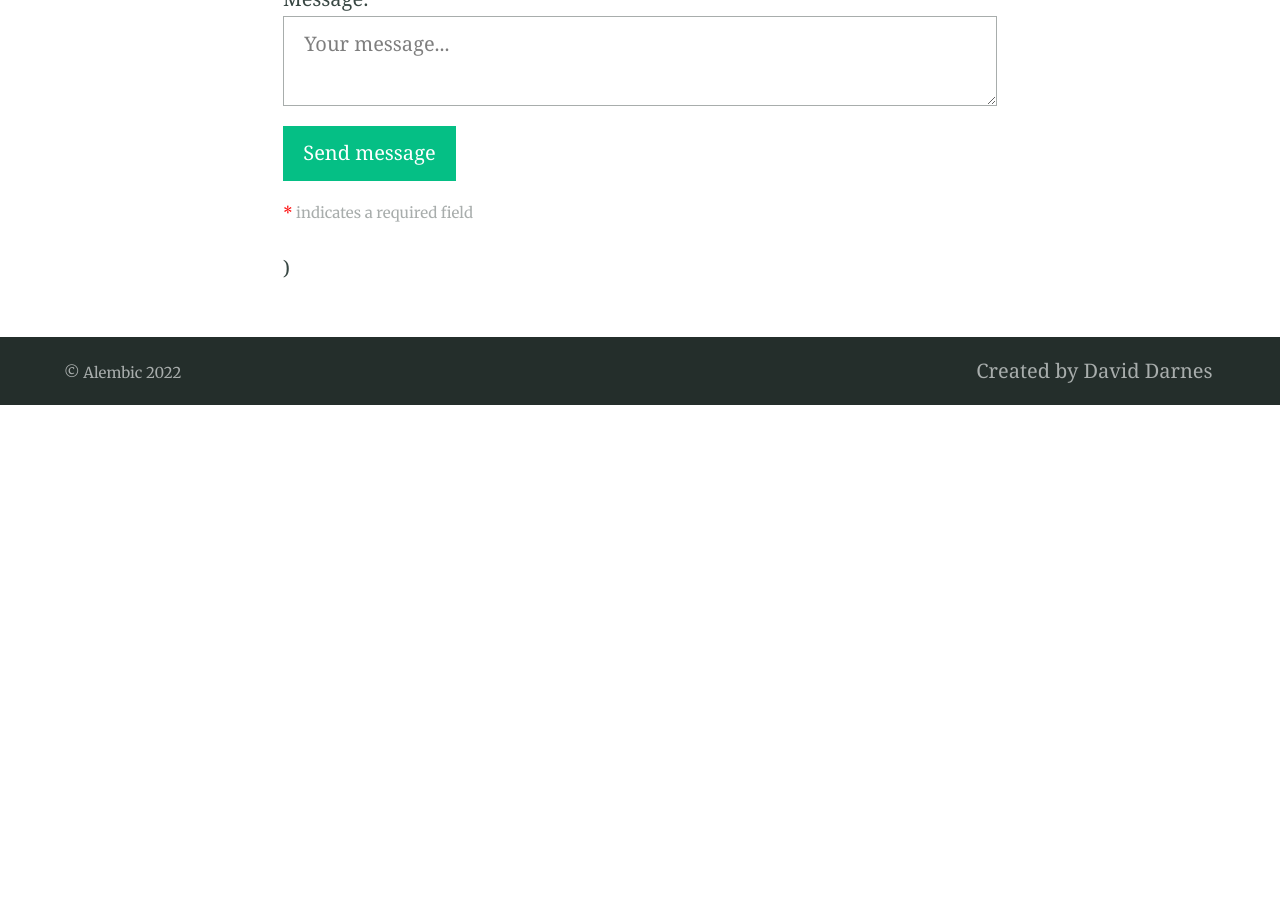
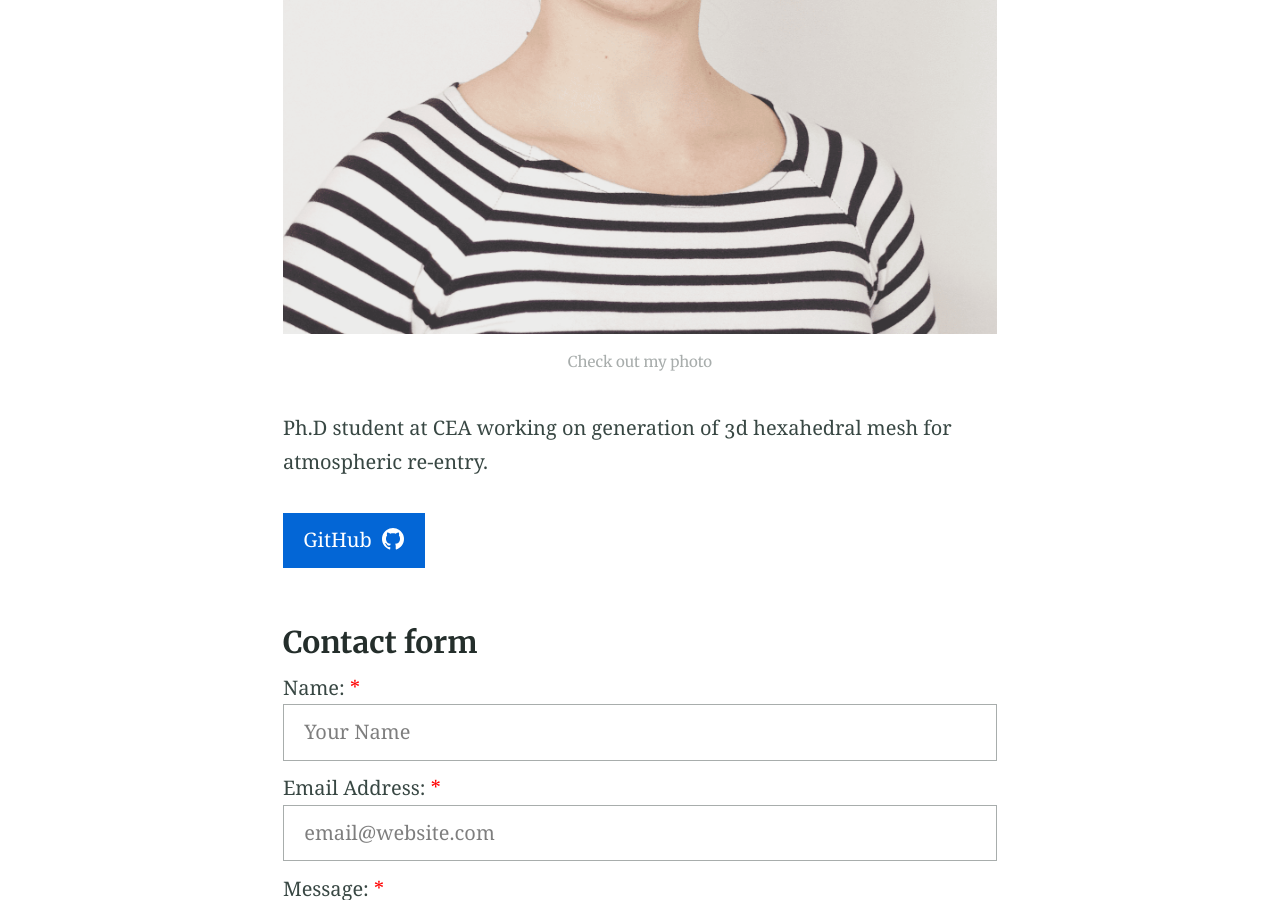
Before and after one commit to claireroche/claireroche.github.io, a Jekyll site: the page built from index.md, in a window 1280 px wide and 900 px high, scrolled down 991 px. Built offline with Jekyll 4.4.1, drawn with Linux system fonts in a browser that asks for light colours; before the commit the page ends 1396 px from its top, so only the background shows below that.

Commit message:
Adding cv photo

```diff
--- a/index.md
+++ b/index.md
@@ -7,6 +7,8 @@ feature_image: "https://picsum.photos/1300/400?image=989"
 excerpt: "Ph.D student at CEA working on generation of 3d hexahedral mesh for atmospheric re-entry."
 ---
 
+{% include figure.html image="/images/ID.png" caption="Check out my photo" %}
+
 Ph.D student at CEA working on generation of 3d hexahedral mesh for atmospheric re-entry.
 
 {% include button.html text="GitHub" icon="github" link="https://github.com/claireroche" color="#0366d6" %}
```
Also changed, not shown: images/ID.png (added).
